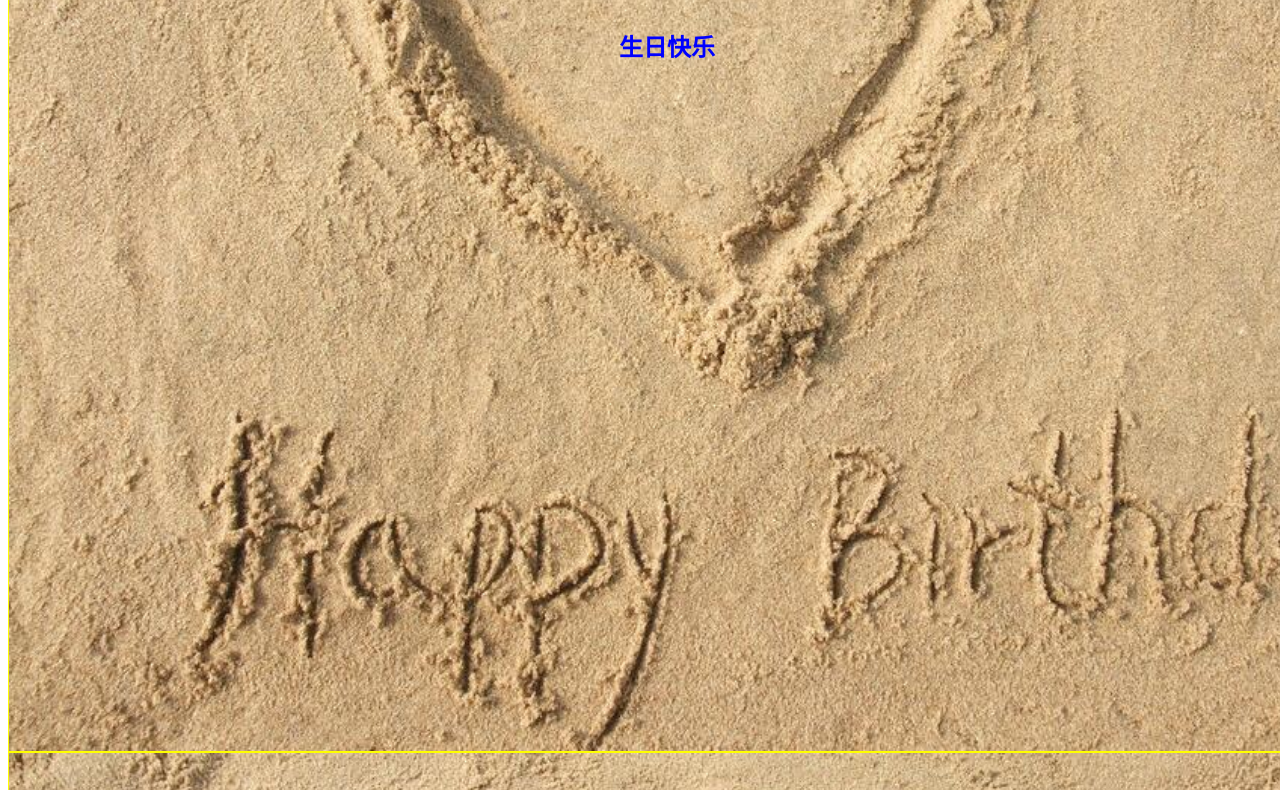
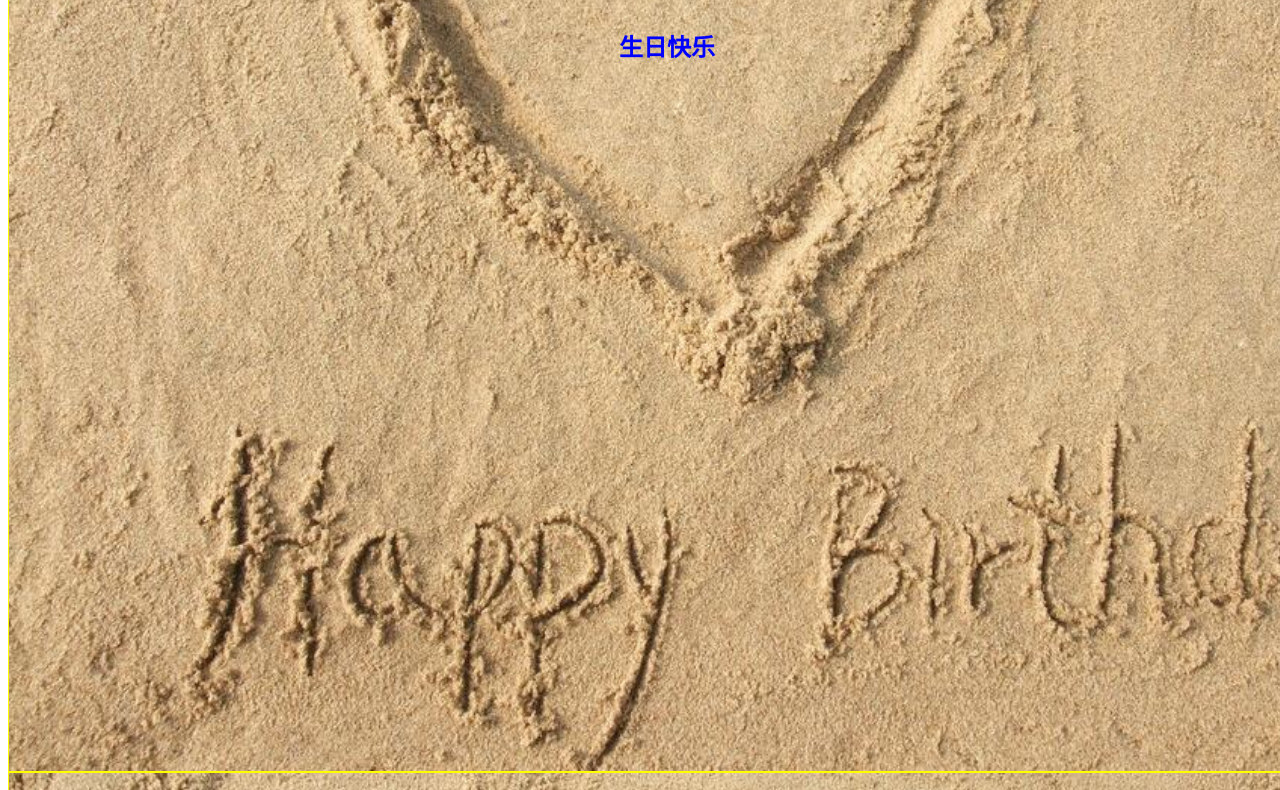
Before and after one commit to Firsun-weii/WeiWei-Technology, a plain HTML site: page keke/index.html in a window 1280 px wide. Shown: the part 358-1148 px from the top of the page. Drawn offline with Linux system fonts and the light colour scheme.

Commit message:
孙云梦

```diff
--- a/keke/css/style.css
+++ b/keke/css/style.css
@@ -1,9 +1,9 @@
 .head{
 	width: 1500px;
-	height: 1100px;
+	height: 1120px;
 	border: 1px yellow solid;
 	background-image: url(../images/4.jpg);
-	background-size: 1500px 1100px;
+	background-size: 1500px 1120px;
 }
 
 h1{
```
